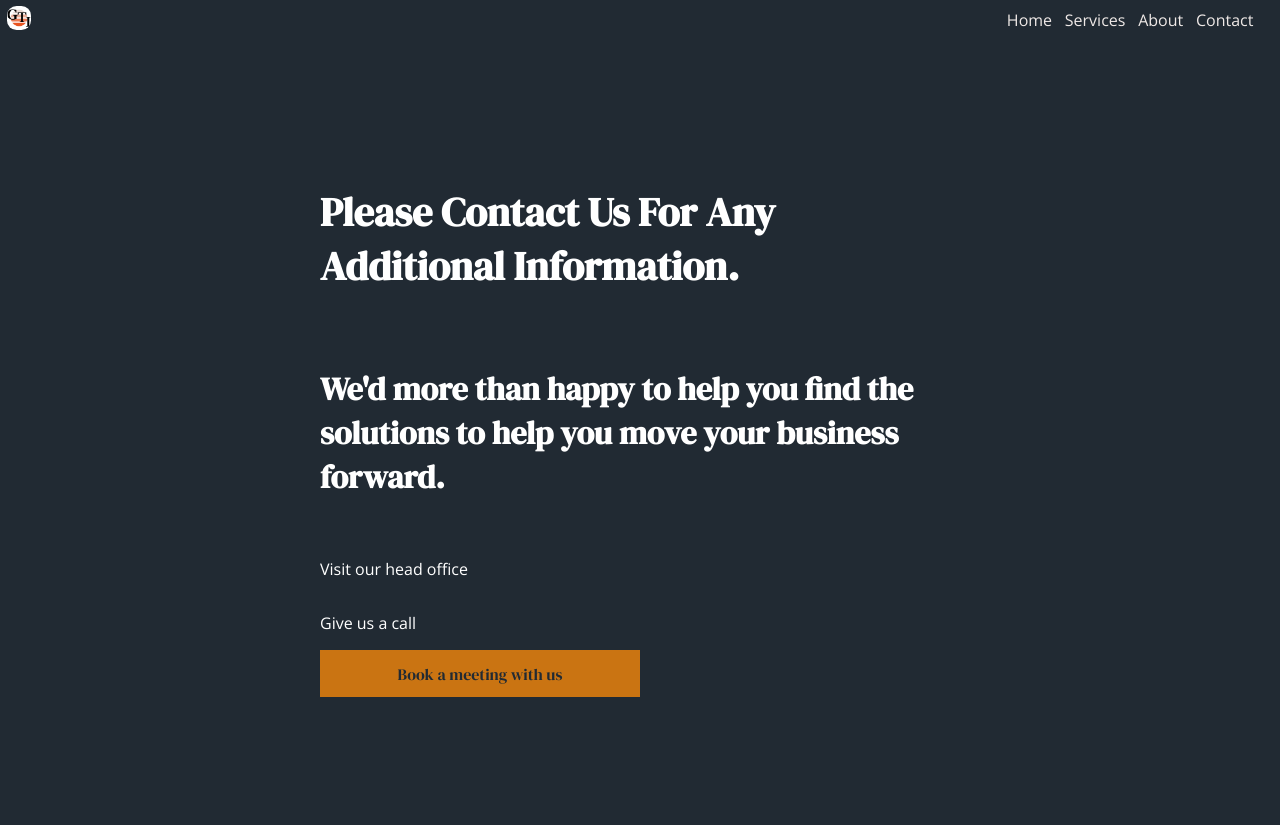
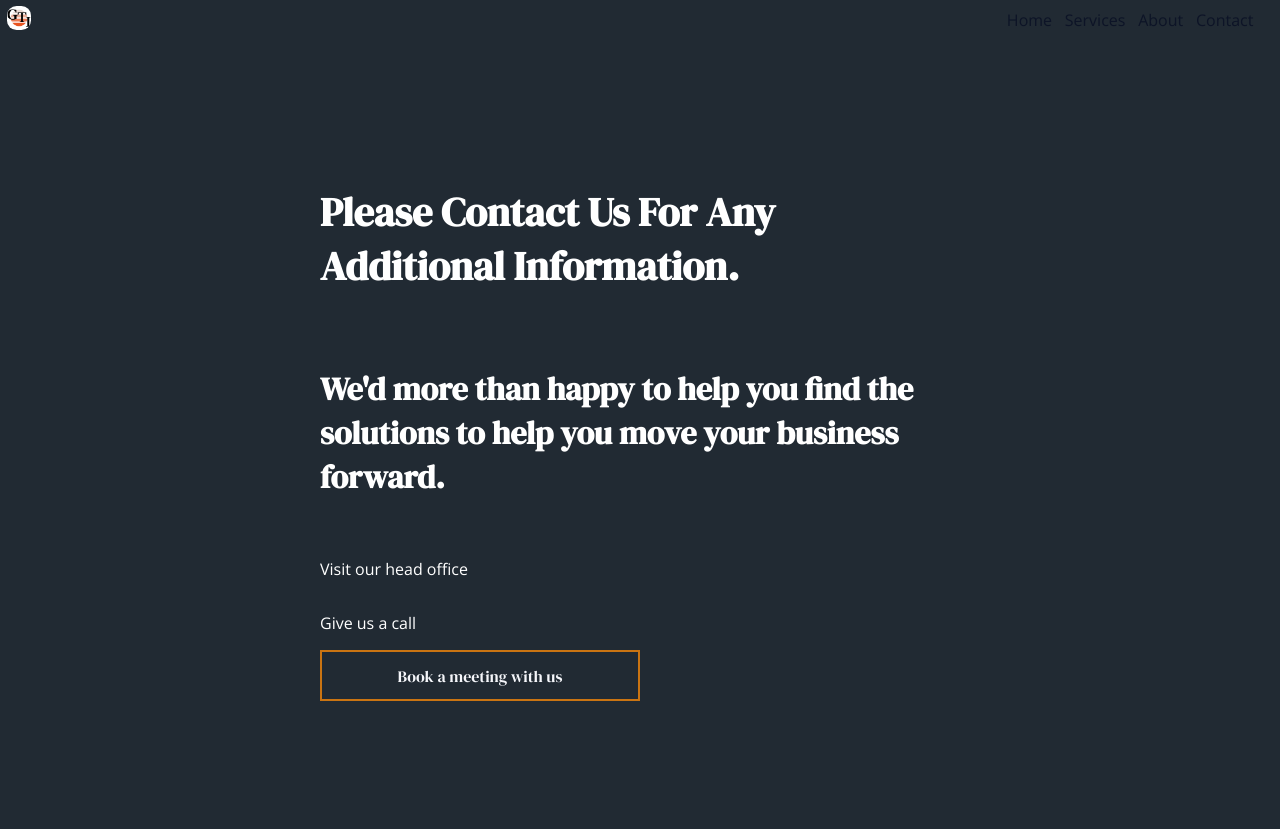
Before and after one commit to kitoshi/gti-next, a Next.js app: page /contact in a window 1280 px wide. Built offline with nearby package versions, Linux system fonts and the light colour scheme.

Commit message:
keyboard accessibility

```diff
--- a/components/content/landingheader.js
+++ b/components/content/landingheader.js
@@ -95,6 +95,7 @@ export default function LandingHeaderContent(props) {
           }}
           className='landing-button'
           onClick={props.onLearnButtonClick}
+          tabIndex='0'
         >
           Learn More
         </button>
@@ -127,6 +128,7 @@ export default function LandingHeaderContent(props) {
             props.onLearnButtonClick(), handleFocusChange('Enterprise')
           }}
           href='#enterprise information list'
+          className='landing-service-links'
         >
           Enterprise{' '}
         </a>
@@ -136,6 +138,7 @@ export default function LandingHeaderContent(props) {
             props.onLearnButtonClick(), handleFocusChange('Voice')
           }}
           href='#voice information list'
+          className='landing-service-links'
         >
           Voice{' '}
         </a>
@@ -145,6 +148,7 @@ export default function LandingHeaderContent(props) {
             props.onLearnButtonClick(), handleFocusChange('Internet')
           }}
           href='#internet information list'
+          className='landing-service-links'
         >
           Internet{' '}
         </a>
@@ -154,6 +158,7 @@ export default function LandingHeaderContent(props) {
             props.onLearnButtonClick(), handleFocusChange('Data')
           }}
           href='#data information list'
+          className='landing-service-links'
         >
           Data
         </a>
--- a/components/content/landinglist.js
+++ b/components/content/landinglist.js
@@ -96,6 +96,7 @@ export default function LandingList(props) {
               className='landing-image'
               width={150}
               height={150}
+              priority
             />
             <p
               style={{
@@ -130,11 +131,12 @@ export default function LandingList(props) {
           >
             <Image
               src='/mesh_animation.gif'
-              alt='texting on phone'
+              alt='mesh network shifting'
               layout='intrinsic'
               className='landing-image'
               width={150}
               height={150}
+              priority
             />
             <p
               style={{
@@ -174,6 +176,7 @@ export default function LandingList(props) {
               className='landing-image'
               width={150}
               height={150}
+              priority
             />
             <p
               style={{
--- a/components/svg/hamburger.js
+++ b/components/svg/hamburger.js
@@ -4,6 +4,8 @@ const HamburgerSVG = (props) => (
     height={props.height}
     width={props.width}
     viewBox='0 0 80 80'
+    title='hamburger navigation icon'
+    role='navigation'
   >
     <rect y='20' width='100' height='10' fill='#c97211'></rect>
     <rect y='40' width='100' height='10' fill='#c97211'></rect>
--- a/pages/about.js
+++ b/pages/about.js
@@ -28,6 +28,7 @@ export default function About() {
               }
         }
       >
+        <a href={'/'} className='header-home-link' alt='logo home link'>
           <Image
             src={'/logo_only_clr_sm.png'}
             alt='GTI logo'
@@ -36,6 +37,7 @@ export default function About() {
             height={24}
           />
           &nbsp;Global Telemanagement Inc.
+        </a>
       </header>
       <main style={{ marginTop: '0' }}>
         <section
--- a/pages/contact.js
+++ b/pages/contact.js
@@ -29,6 +29,7 @@ export default function Contact(props) {
               }
         }
       >
+        <a href={'/'} className='header-home-link' alt='logo home link'>
           <Image
             src={'/logo_only_clr_sm.png'}
             alt='GTI logo'
@@ -37,6 +38,7 @@ export default function Contact(props) {
             height={24}
           />
           &nbsp;Global Telemanagement Inc.
+        </a>
       </header>
       <section
         style={{
--- a/pages/index.js
+++ b/pages/index.js
@@ -61,6 +61,7 @@ export default function Home(props) {
               }
         }
       >
+        <a href={'/'} className='header-home-link' alt='logo home link'>
           <Image
             src={'/logo_only_clr_sm.png'}
             alt='GTI logo'
@@ -69,6 +70,7 @@ export default function Home(props) {
             height={24}
           />
           &nbsp;Global Telemanagement Inc.
+        </a>
       </header>
       <section
         style={{
--- a/pages/services.js
+++ b/pages/services.js
@@ -31,6 +31,7 @@ export default function Services(props) {
               }
         }
       >
+        <a href={'/'} className='header-home-link' alt='logo home link'>
           <Image
             src={'/logo_only_clr_sm.png'}
             alt='GTI logo'
@@ -39,6 +40,7 @@ export default function Services(props) {
             height={24}
           />
           &nbsp;Global Telemanagement Inc.
+        </a>
       </header>
       <main>
         <section
--- a/styles/globals.css
+++ b/styles/globals.css
@@ -139,10 +139,20 @@ nav a:active {
   background: transparent;
 }
 
-a {
+a.landing-service-links {
   text-decoration: none;
-  color: var(--section-color);
+  color: var(--font-color);
   cursor: pointer;
+}
+
+a.header-home-link {
+  display: flex;
+  flex-direction: row;
+  text-decoration: none;
+  color: var(--font-color);
+  cursor: pointer;
+  align-items: center;
+  font-family: DMSerifDisplay;
 }
 
 .landing-button {
@@ -165,6 +175,8 @@ button.landing-button:hover {
 }
 
 .navbar-item {
+  color: var(--font-color);
+  text-decoration: none;
   border-bottom: 2px solid transparent;
   text-align: center;
   background-color: white;
@@ -227,13 +239,14 @@ section {
 }
 
 .contact-link {
-  background-color: var(--secondary-color);
+  background-color: var(--section-color);
   width: auto;
   max-width: 50%;
   padding: 2%;
-  color: var(--section-color);
+  color: var(--off-white);
   font-family: DMSerifDisplay;
   text-align: center;
+  border: 2px solid var(--secondary-color);
 }
 
 .contact-link:hover {
```
Lines whose indentation alone changed are shown as unchanged.
